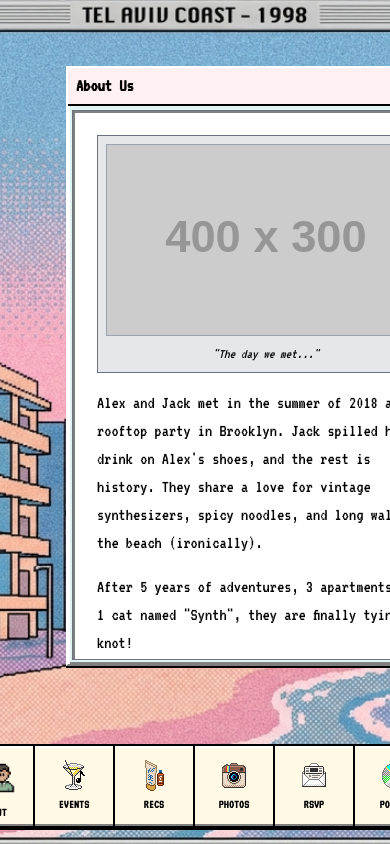
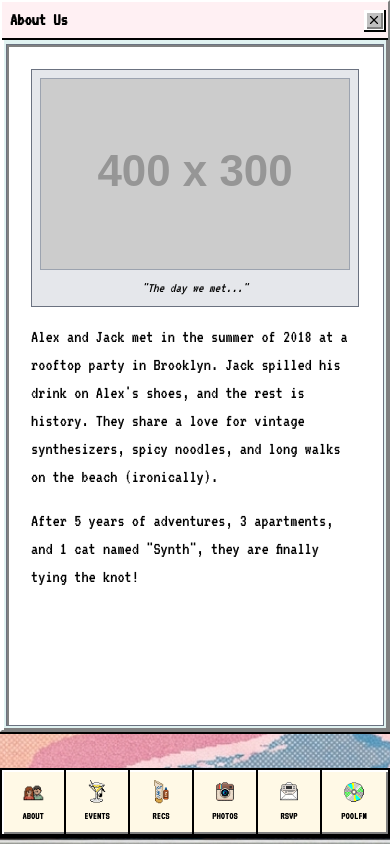
Before and after one commit to jacksgreen/jack-alex-weddding, a React (Vite) app: page / in a window 390 px wide. Built offline with nearby package versions, Linux system fonts and the light colour scheme.

Commit message:
better responsiveness

```diff
--- a/src/components/Dock.tsx
+++ b/src/components/Dock.tsx
@@ -7,8 +7,8 @@ interface DockProps {
 
 const Dock = ({ children }: DockProps) => {
     return (
-        <div className="fixed bottom-0 left-0 w-full flex justify-center pb-4 pointer-events-none z-50">
-            <div className="bg-pastel-cream border-2 border-black flex pointer-events-auto shadow-win-out">
+        <div className="fixed bottom-0 left-0 w-full flex justify-center pb-4 pointer-events-none z-50 max-md:pb-2">
+            <div className="bg-pastel-cream border-2 border-black flex pointer-events-auto shadow-win-out max-md:overflow-x-auto max-md:w-full max-md:max-w-full max-md:justify-start">
                 {children}
             </div>
         </div>
@@ -26,17 +26,17 @@ interface DockItemProps {
 export const DockItem = ({ title, iconSrc, icon: IconComponent, onClick, iconClassName = "w-8 h-8" }: DockItemProps) => {
     return (
         <div
-            className="flex flex-col items-center justify-center w-20 h-20 cursor-pointer hover:bg-pastel-peach active:bg-pastel-pink border-r-2 border-black last:border-r-0 transition-colors"
+            className="flex flex-col items-center justify-center w-20 h-20 max-md:w-16 max-md:h-16 cursor-pointer hover:bg-pastel-peach active:bg-pastel-pink border-r-2 border-black last:border-r-0 transition-colors flex-shrink-0"
             onClick={onClick}
         >
-            <div className={`${iconClassName} mb-1 flex items-center justify-center`}>
+            <div className={`${iconClassName} max-md:w-6 max-md:h-6 mb-1 flex items-center justify-center`}>
                 {iconSrc ? (
                     <img src={iconSrc} alt={title} className="w-full h-full object-contain" />
                 ) : IconComponent ? (
                     <IconComponent size={24} color="black" />
                 ) : null}
             </div>
-            <span className="text-black text-xs font-bold font-retro uppercase tracking-wide">
+            <span className="text-black text-xs max-md:text-[10px] font-bold font-retro uppercase tracking-wide">
                 {title}
             </span>
         </div>
--- a/src/components/Window.tsx
+++ b/src/components/Window.tsx
@@ -1,4 +1,4 @@
-import { ReactNode } from "react";
+import { ReactNode, useEffect, useState } from "react";
 import { motion, useDragControls } from "framer-motion";
 import { X } from "lucide-react";
 
@@ -22,32 +22,40 @@ const Window = ({
   initialPosition = { x: 100, y: 100 },
 }: WindowProps) => {
   const dragControls = useDragControls();
+  const [isMobile, setIsMobile] = useState(window.innerWidth < 768);
+
+  useEffect(() => {
+    const checkMobile = () => setIsMobile(window.innerWidth < 768);
+    window.addEventListener('resize', checkMobile);
+    return () => window.removeEventListener('resize', checkMobile);
+  }, []);
 
   return (
     <motion.div
-      drag
+      drag={!isMobile}
       dragControls={dragControls}
       dragListener={false}
       dragMomentum={false}
-      initial={initialPosition}
-      className={`absolute bg-pool-mint shadow-win-out w-[400px] ${
+      initial={isMobile ? { x: 0, y: 0 } : initialPosition}
+      animate={isMobile ? { x: 0, y: 0 } : undefined}
+      className={`absolute bg-pool-mint shadow-win-out w-[400px] md:w-[400px] ${
         isActive ? "z-50" : "z-10"
-      }`}
+      } max-md:!left-0 max-md:!right-0 max-md:!top-0 max-md:w-full max-md:!h-[calc(100vh-7rem)]`}
       onMouseDown={onFocus}
       style={{
         border: "2px solid",
         borderColor: "#ffffff #808080 #808080 #ffffff",
         display: "grid",
         gridTemplateRows: "auto 1fr",
-        height: "fit-content",
-        minHeight: "200px",
-        maxHeight: "600px",
+        height: isMobile ? undefined : "fit-content",
+        minHeight: isMobile ? undefined : "200px",
+        maxHeight: isMobile ? undefined : "600px",
       }}
     >
       {/* Title Bar */}
       <div
-        className="flex justify-between items-center p-1 bg-pool-pink border-b-2 border-black cursor-move select-none"
-        onPointerDown={(e) => dragControls.start(e)}
+        className={`flex justify-between items-center p-1 bg-pool-pink border-b-2 border-black select-none ${isMobile ? 'cursor-default' : 'cursor-move'}`}
+        onPointerDown={(e) => !isMobile && dragControls.start(e)}
       >
         <div className="font-bold text-black px-1 flex items-center gap-2">
           {title}
```
